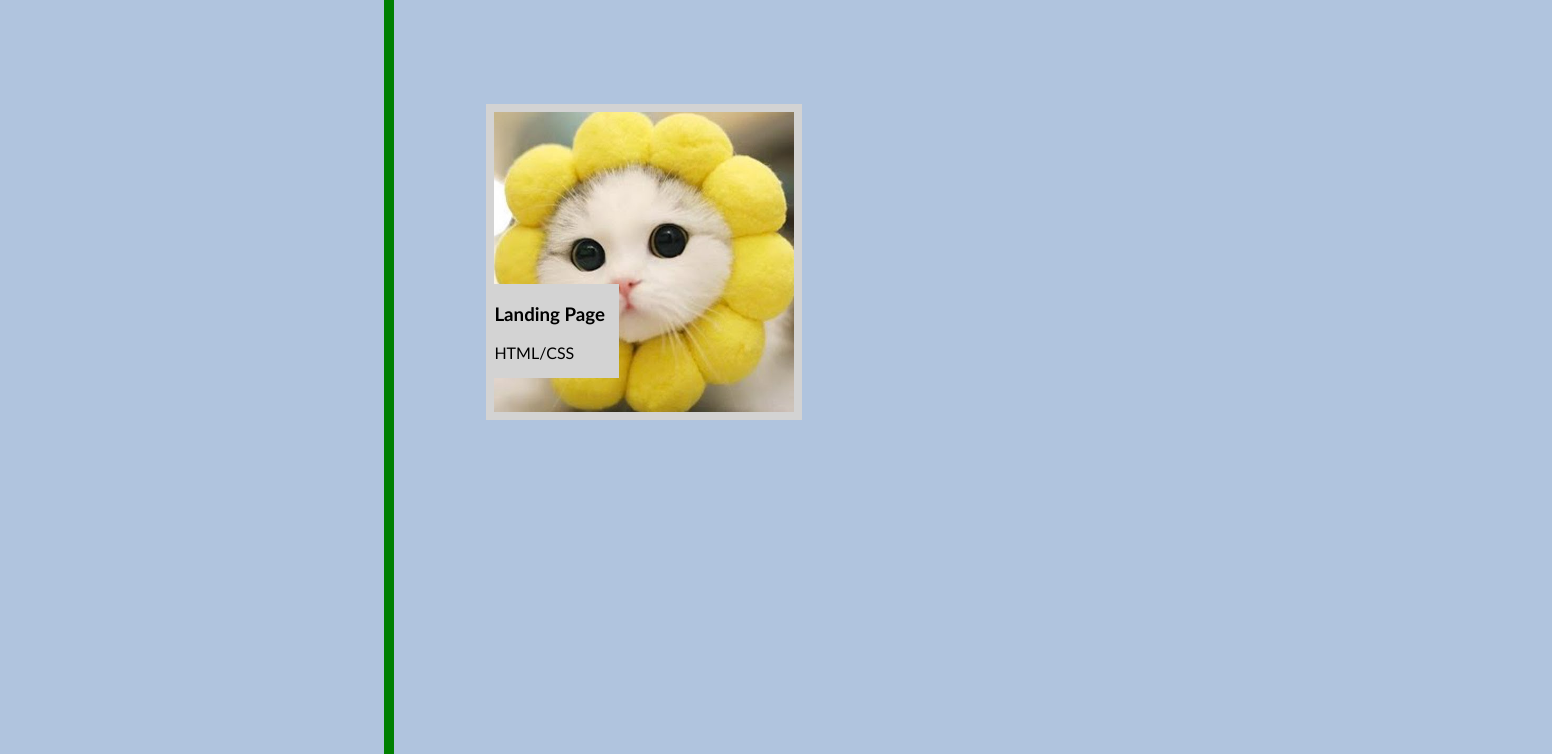
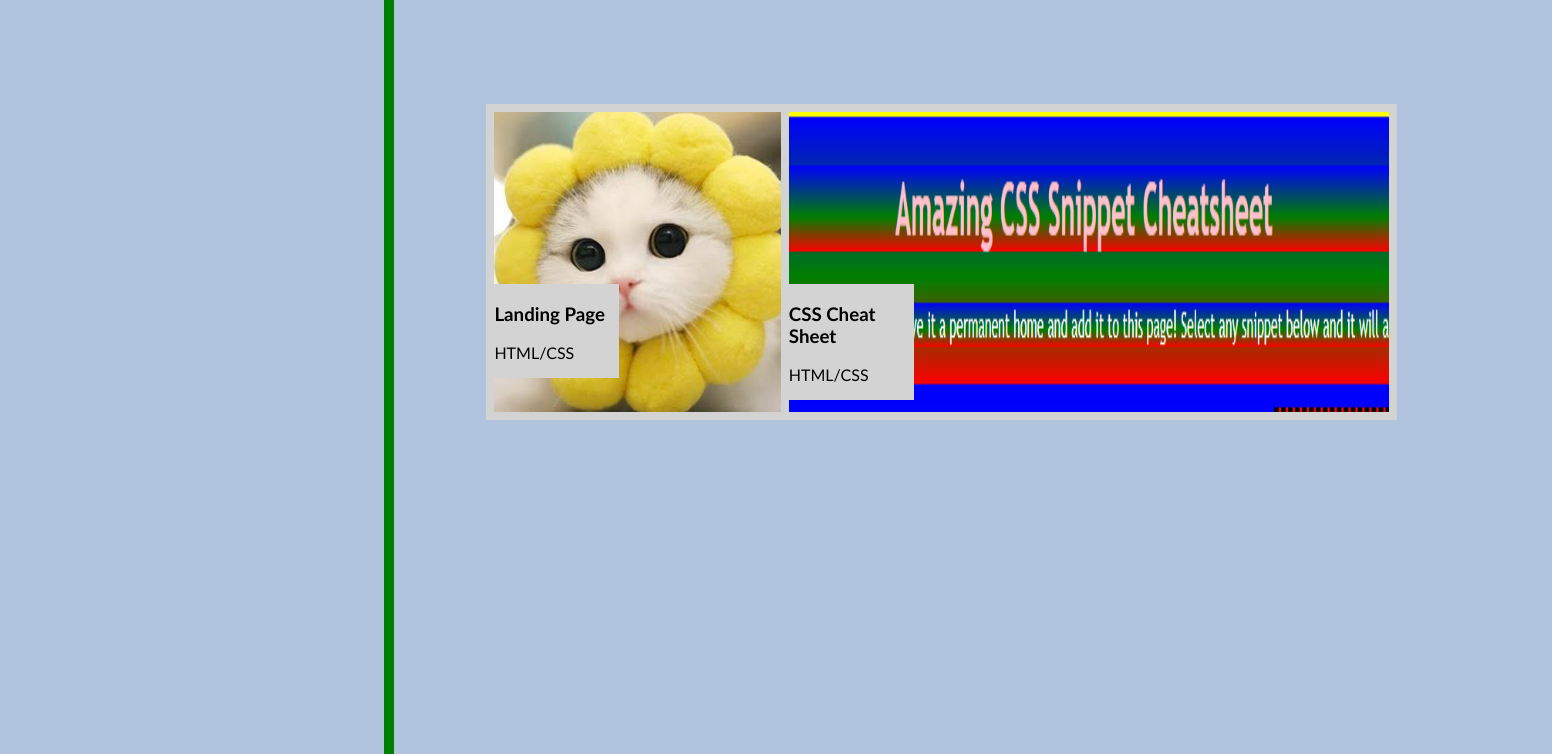
Before and after one commit to qosole/work-portfolio, a plain HTML site: page index.html in a window 1280 px wide. Shown: the part 1396-2150 px from the top of the page, 1552 px wide, since content can reach past the window. Drawn offline with Linux system fonts and the light colour scheme.

Commit message:
Add 3rd work entry

```diff
--- a/assets/css/style.css
+++ b/assets/css/style.css
@@ -90,10 +90,10 @@ nav a {
     color: green;
 }
 
-    /* 1st work entry */
+    /* 1st work entry (about me page) */
     #work-screenshot-1 {
         position: absolute;
-        width: 960px;
+        width: 1050px;
         background: lightgray;
         padding: 8px;
         top: 1000px;
@@ -109,7 +109,7 @@ nav a {
         margin-left: 8px;
     }
 
-    /* 2nd work entry */
+    /* 2nd work entry (landing page) */
     #work-screenshot-2 {
         position: absolute;
         width: 300px;
@@ -128,3 +128,23 @@ nav a {
         left: 38%;
         margin-left: 8px;
     }
+
+    /* 3rd work entry (css cheatsheet) */
+    #work-screenshot-3 {
+        position: absolute;
+        width: 600px;
+        background: lightgray;
+        top: 1500px;
+        left: 61%;
+        padding: 8px;
+        height: 300px;
+    }
+
+    #work-title-3 {
+        position: absolute;
+        width: 125px;
+        background: lightgray;
+        top: 1680px;
+        left: 61%;
+        margin-left: 8px;
+    }
--- a/index.html
+++ b/index.html
@@ -77,6 +77,17 @@
         </p>
     </div>
 
+    <!--Work screenshot 3-->
+    <div id="work-screenshot-3">
+        <img src="./assets/images/css-cheatsheet-snapshot.png" alt="Screenshot of CSS Cheat Sheet website" width="100%" height="100%">
+    </div>
 
+    <!--Work title 3-->
+    <div id="work-title-3">
+        <h3>CSS Cheat Sheet</h3>
+        <p>
+            HTML/CSS
+        </p>
+    </div>
 </body>
 </html>
```
